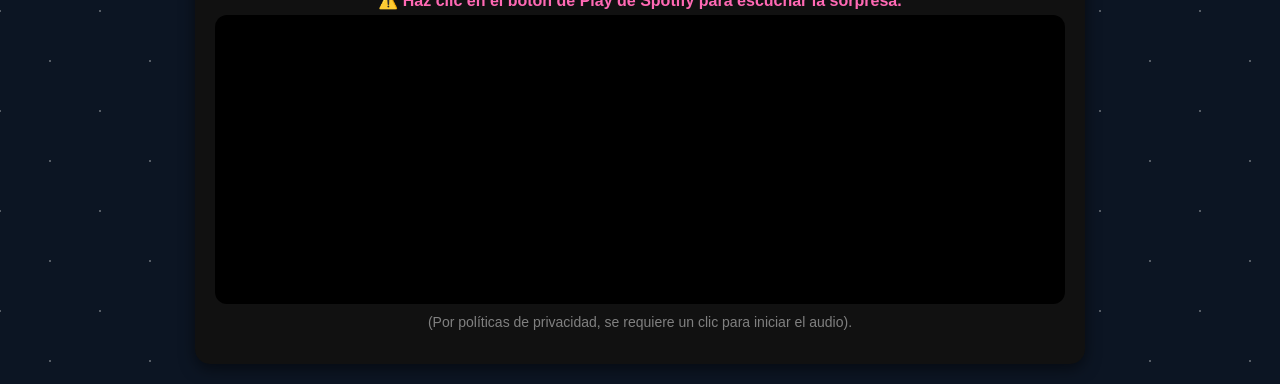
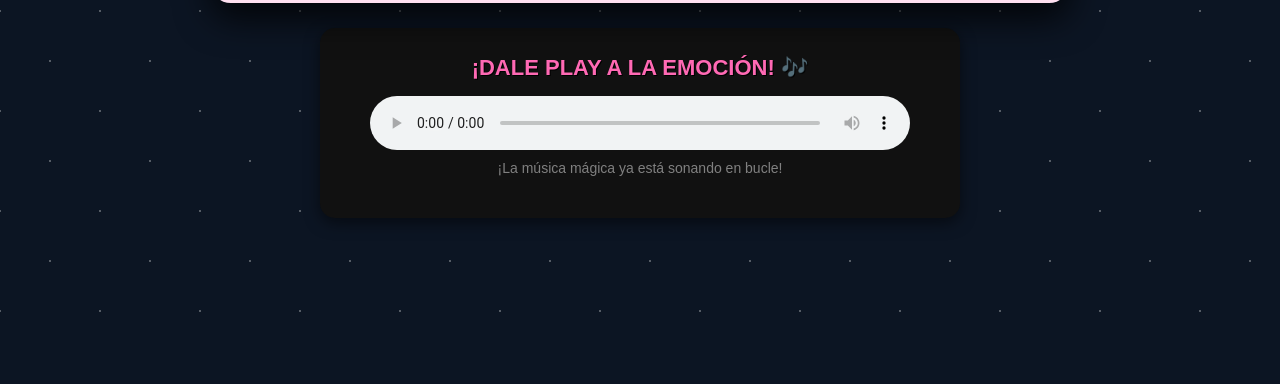
Before and after one commit to cbustoso/ticket, a Flask app: template templates/index.html in a window 1280 px wide. Shown: the part 489-873 px from the top of the page. After the commit the page ends 801 px from the top, so only its background shows below. Run offline with Flask 3, Linux system fonts and the light colour scheme; the template is opened without the code that fills it, so the values that code supplies are empty.

Commit message:
Add files via upload

```diff
--- a/app.py
+++ b/app.py
@@ -2,9 +2,8 @@ from flask import Flask, render_template, url_for
 
 app = Flask(__name__)
 
-# URL DE INSERCIÓN DE SPOTIFY SUMINISTRADA POR EL USUARIO
-# ¡SE AÑADE EL PARÁMETRO ?autoplay=1 AQUÍ!
-SPOTIFY_EMBED_URL = "https://open.spotify.com/embed/playlist/4FxahxBdTnq83BcUiCmJ6X?utm_source=generator?autoplay=1"
+# CONFIGURACIÓN DEL ARCHIVO MP3 Y LA IMAGEN ALOJADOS EN STATIC
+TINI_MP3_FILENAME = "tini_cancion.mp3"  # ¡VERIFICA QUE ESTE NOMBRE COINCIDA CON TU ARCHIVO!
 TINI_IMAGE_FILENAME = "image_9f2861.png"
 
 @app.route('/')
@@ -13,17 +12,17 @@ def ticket():
 
     ticket_data = {
         'titulo': "FUTTTURA TOUR",
-        'regalo_para': "Laura Soto",
+        'regalo_para': "[NOMBRE DE TU HIJA AQUÍ]",
         'fecha': "12 DE FEBRERO 2026",
         'lugar': "Estadio Nacional, Santiago",
-        'sector': "Andes",
-        'mensaje': "¡Que la magia de la Navidad se convierta en música! Te quiero Toto.",
+        'sector': "Platea Central (Fila de la suerte)",
+        'mensaje': "¡Que la magia de la Navidad se convierta en música! Te amo.",
         'image_filename': TINI_IMAGE_FILENAME,
-        'spotify_embed_url': SPOTIFY_EMBED_URL  # Variable para el iframe
+        'mp3_url': url_for('static', filename=TINI_MP3_FILENAME) # URL dinámica del MP3
     }
 
     return render_template('index.html', **ticket_data)
 
 if __name__ == '__main__':
-    # Usaremos el puerto 5001
-    app.run(debug=True, host='0.0.0.0')
+    # Usaremos el puerto 5001 para evitar el conflicto con el puerto 5000
+    app.run(debug=True, host='0.0.0.0', port=5001)
--- a/templates/index.html
+++ b/templates/index.html
@@ -11,15 +11,15 @@
         --color-rosa-oscuro: #cc0066;
         --color-navidad-verde: #006400;
         --color-dorado: #d4af37;
-        --color-fondo-oscuro: #111; /* Casi negro para el reproductor */
-        --color-fondo-web: #0c1523; /* Nuevo: Azul marino oscuro */
+        --color-fondo-oscuro: #111;
+        --color-fondo-web: #0c1523; /* Azul marino oscuro */
         --color-detalle-claro: #ffe0f0;
     }
 
     /* ESTILOS GENERALES Y FONDO */
     body {
-        background-color: var(--color-fondo-web); /* Aplicando el nuevo color */
-        /* Efecto de puntos brillantes/estrellas en el fondo */
+        background-color: var(--color-fondo-web);
+        /* Efecto de destellos */
         background-image:
             radial-gradient(rgba(255,255,255,0.3) 1px, transparent 1px),
             radial-gradient(rgba(255,255,255,0.3) 1px, transparent 1px);
@@ -159,14 +159,14 @@
         margin-top: 10px;
     }
 
-    /* SECCIÓN DE MÚSICA (IFRAME) */
+    /* SECCIÓN DE MÚSICA (AUDIO MP3) */
     .music-player-container {
-        width: 850px;
+        width: 600px; /* Tamaño más adecuado para un reproductor de audio */
         max-width: 95%;
-        height: 410px;
+        height: 150px;
         text-align: center;
         padding: 20px;
-        background-color: var(--color-fondo-oscuro); /* Color casi negro para contraste */
+        background-color: var(--color-fondo-oscuro);
         border-radius: 15px;
         box-shadow: 0 5px 15px rgba(0,0,0,0.5);
         margin-top: 25px;
@@ -182,13 +182,11 @@
         text-shadow: 1px 1px #000;
         margin-bottom: 15px;
     }
-    /* Estilos específicos del iframe */
-    .spotify-iframe-wrapper {
-        width: 100%;
-        height: 352px;
-        background: black;
-        border-radius: 12px;
-        overflow: hidden;
+    /* Estilo del reproductor de audio HTML5 */
+    audio {
+        width: 90%;
+        margin: 0 auto;
+        border-radius: 5px;
     }
 </style>
 </head>
@@ -236,25 +234,15 @@
     <div class="music-player-container">
         <h3>¡DALE PLAY A LA EMOCIÓN! 🎶</h3>
 
-        <p style="font-size:16px; color:var(--color-tini-rosa); font-weight:bold; margin-bottom: 5px;">
-            ⚠️ Haz clic en el botón de Play de Spotify para escuchar la sorpresa.
+        <audio controls autoplay loop>
+            <source src="{{ mp3_url }}" type="audio/mp3">
+            Tu navegador no soporta el elemento de audio.
+        </audio>
+
+        <p style="font-size:14px; margin-top:10px; color:gray;">
+            ¡La música mágica ya está sonando en bucle!
         </p>
 
-        <div class="spotify-iframe-wrapper">
-            <iframe
-                data-testid="embed-iframe"
-                style="border-radius:12px"
-                src="{{ spotify_embed_url }}"
-                width="100%"
-                height="352"
-                frameBorder="0"
-                allowfullscreen=""
-                allow="autoplay; clipboard-write; encrypted-media; fullscreen; picture-in-picture"
-                loading="lazy">
-            </iframe>
-        </div>
-
-        <p style="font-size:14px; margin-top:10px; color:gray;">(Por políticas de privacidad, se requiere un clic para iniciar el audio).</p>
     </div>
 
 </body>
```
Also changed, not shown: 1 other file.
